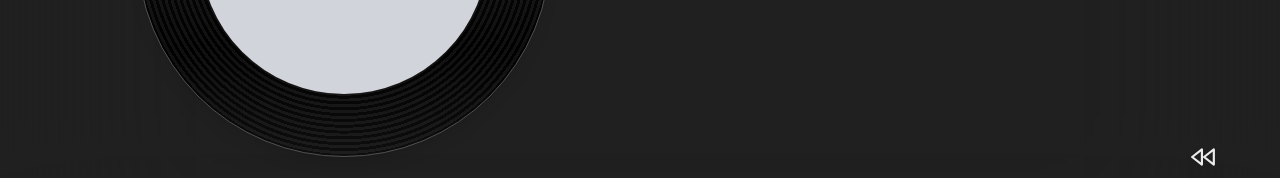
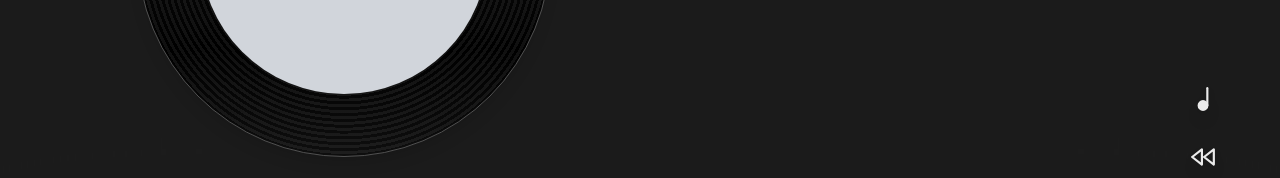
Before and after one commit to vincentcayadi/dropbeat, a Next.js app: page / in a window 1280 px wide. Shown: the part 450-628 px from the top of the page. Built offline with nearby package versions, Linux system fonts and the light colour scheme.

Commit message:
added lyrics toggle

```diff
--- a/src/app/page.tsx
+++ b/src/app/page.tsx
@@ -20,13 +20,13 @@ export default function Home() {
   const [lyrics, setLyrics] = useState<string>("No lyrics available");
   const [tempLyrics, setTempLyrics] = useState<string>("No lyrics available"); // Temporary lyrics state for animation
   const [isPlaying, setIsPlaying] = useState(false);
+  const [lyricsVisible, setLyricsVisible] = useState(true); // State to toggle lyrics visibility
   const [backgroundImage, setBackgroundImage] = useState<string | null>(null);
 
   const audioRef = useRef<HTMLAudioElement | null>(null);
   const vinylRef = useRef<HTMLDivElement | null>(null);
   const lyricsRef = useRef<HTMLDivElement | null>(null);
-  const initialLoadRef = useRef<boolean>(true); // Prevents animation on first render
-  const timelineRef = useRef<GSAPTimeline | null>(null);
+  const initialLoadRef = useRef<boolean>(true);
 
   const handleDrop = async (e: React.DragEvent<HTMLDivElement>) => {
     e.preventDefault();
@@ -113,6 +113,10 @@ export default function Home() {
     }
   };
 
+  const toggleLyricsVisibility = () => {
+    setLyricsVisible(!lyricsVisible);
+  };
+
   useEffect(() => {
     const audio = audioRef.current;
 
@@ -149,8 +153,7 @@ export default function Home() {
     if (!initialLoadRef.current && lyricsRef.current) {
       const timeline = gsap.timeline({
         onComplete: () => {
-          // Update the tempLyrics state to new lyrics after fade-out completes
-          setTempLyrics(lyrics);
+          setTempLyrics(lyrics); // Update to new lyrics after fade-out completes
         },
       });
 
@@ -160,10 +163,6 @@ export default function Home() {
         y: -10,
         duration: 0.5,
         ease: "power2.out",
-        onComplete: () => {
-          // Update lyricsRef content immediately after fade-out
-          setTempLyrics(lyrics);
-        },
       });
 
       // Fade in new lyrics
@@ -174,7 +173,6 @@ export default function Home() {
         ease: "power2.in",
       });
     } else {
-      // On initial load, directly set tempLyrics without animation
       setTempLyrics(lyrics);
       initialLoadRef.current = false;
     }
@@ -195,7 +193,7 @@ export default function Home() {
       onDragLeave={() => setDragging(false)}
       onDrop={handleDrop}
     >
-      <div className="absolute inset-0 bg-black/20 backdrop-blur-96"></div>
+      <div className="absolute inset-0 bg-black/30 backdrop-blur-96"></div>
 
       {dragging && (
         <div className="absolute inset-0 bg-[#282828]/60 flex items-center justify-center z-50 backdrop-blur-sm">
@@ -227,6 +225,7 @@ export default function Home() {
           </div>
         </div>
         <div className="grid grid-cols-3 grid-rows-2 h-full justify-items-end z-20 overflow-hidden">
+          {lyricsVisible ? (
             <div
               ref={lyricsRef}
               className="row-span-2 col-span-2 justify-self-start p-4 overflow-y-auto text-left font-semibold leading-relaxed text-lg"
@@ -239,12 +238,17 @@ export default function Home() {
                 </div>
               ))}
             </div>
+          ) : (
+            <div className="row-span-2 col-span-2" />
+          )}
           <SongInfo title={metadata.title} artist={metadata.artist} />
           <Controls
             isPlaying={isPlaying}
             onPlayPause={handlePlayPause}
             onRewind={handleRewind}
             onFastForward={handleFastForward}
+            lyricsVisible={lyricsVisible}
+            onToggleLyrics={toggleLyricsVisibility}
           />
         </div>
       </div>
--- a/src/components/Controls.tsx
+++ b/src/components/Controls.tsx
@@ -1,10 +1,12 @@
-import { Play, Pause, FastForward, Rewind } from "lucide-react";
+import { Play, Pause, FastForward, Rewind, Music3 } from "lucide-react";
 
 interface ControlsProps {
   isPlaying: boolean;
   onPlayPause: () => void;
   onRewind: () => void;
   onFastForward: () => void;
+  lyricsVisible: boolean; // New prop for lyrics visibility
+  onToggleLyrics: () => void; // New prop for toggling lyrics
 }
 
 const Controls: React.FC<ControlsProps> = ({
@@ -12,9 +14,22 @@ const Controls: React.FC<ControlsProps> = ({
   onPlayPause,
   onRewind,
   onFastForward,
+  lyricsVisible,
+  onToggleLyrics,
 }) => {
   return (
     <div className="flex flex-col justify-end">
+      <button
+        onClick={onToggleLyrics}
+        className="p-4 hover:scale-95 transition duration-300"
+      >
+        <Music3
+          size={26}
+          color="#EBEBEB"
+          fill={lyricsVisible ? "#EBEBEB" : "none"} // Filled when enabled
+          className="drop-shadow-lg"
+        />
+      </button>
       <button
         onClick={onRewind}
         className="p-4 hover:scale-95 transition duration-300"
```
Lines whose indentation alone changed are shown as unchanged.
